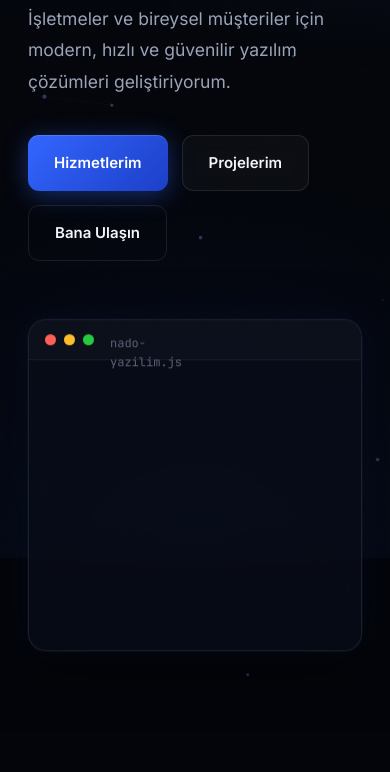
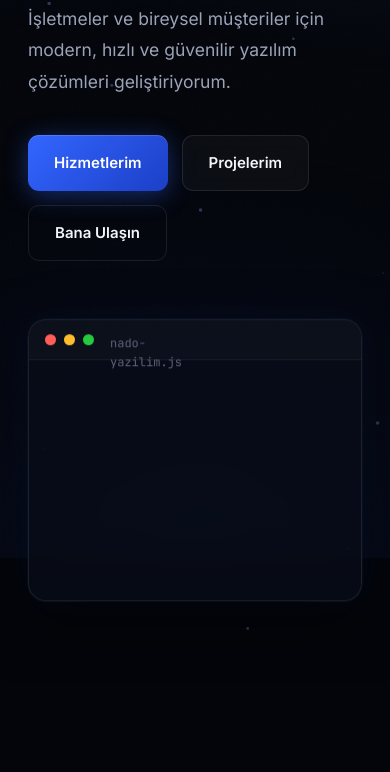
Before and after one commit to nahidmaharramov/nadoyazilim, a plain HTML site: page index.html in a window 390 px wide. Shown: the part 286-1058 px from the top of the page. Drawn offline with nearby package versions, Linux system fonts and the light colour scheme.

Commit message:
Update index.html

```diff
--- a/index.html
+++ b/index.html
@@ -228,7 +228,7 @@ h2.section-title{
 .terminal-bar span:nth-child(2){background:#ffbd2e;}
 .terminal-bar span:nth-child(3){background:#27c93f;}
 .terminal-title{margin-left:8px;font-family:var(--font-mono);font-size:12px;color:var(--text-faint);}
-.terminal-body{padding:22px 22px 26px;font-family:var(--font-mono);font-size:13.4px;line-height:1.9;min-height:290px;color:#c9d2e8;}
+.terminal-body{padding:22px 22px 26px;font-family:var(--font-mono);font-size:13.4px;line-height:1.9;height:290px;overflow:hidden;color:#c9d2e8;}
 .terminal-body .cmt{color:var(--text-faint);}
 .terminal-body .key{color:#7aa2ff;}
 .terminal-body .str{color:#8fe3a0;}
@@ -527,6 +527,7 @@ a:focus-visible,button:focus-visible,input:focus-visible,textarea:focus-visible,
   .contact-grid{grid-template-columns:1fr;}
 }
 @media (max-width:760px){
+  .terminal-body{height:240px;font-size:12px;padding:18px;}
   .nav-links{display:none;}
   .nav-cta{display:none;}
   .burger{display:flex;}
```
